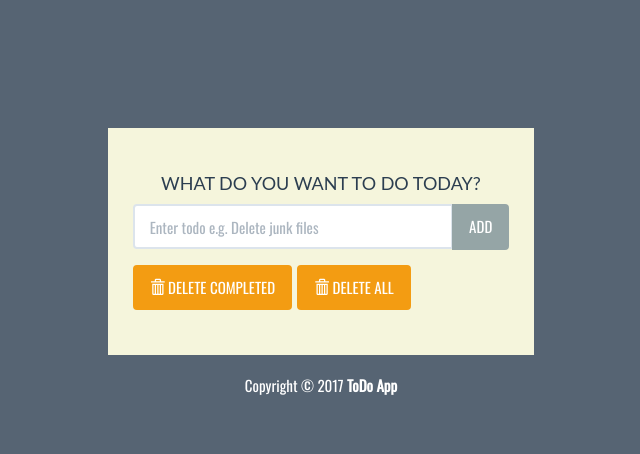
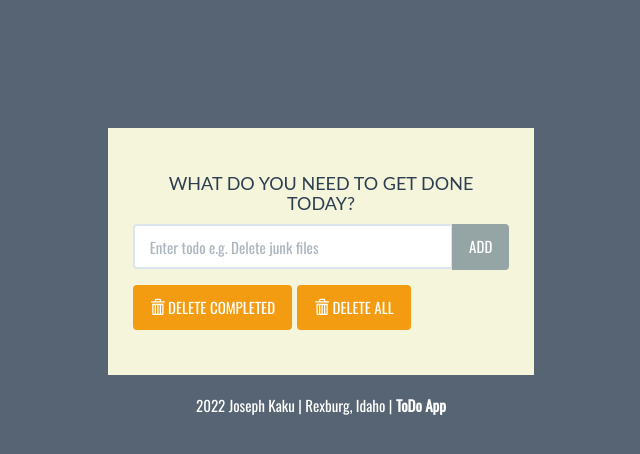
Before and after one commit to Joseph-kaku/mysite, a Django app: page / in a window 1280 px wide. Shown: the top 454 px of the page, without its empty margins (319-959 px from the left). Run offline with Django 4.2, Linux system fonts and the light colour scheme; data that the repository does not hold is empty; some libraries are stand-ins or nearby versions.

Commit message:
slight changes to text

```diff
--- a/todo/templates/todo/index.html
+++ b/todo/templates/todo/index.html
@@ -19,7 +19,7 @@
 
 			<div class="row">
 				<div class="col-lg-4 col-lg-offset-4" id="content">
-					<h2>WHAT DO YOU WANT TO DO TODAY?</h2>
+					<h2>WHAT DO YOU NEED TO GET DONE TODAY?</h2>
 
 					<form action="{% url 'add' %}" method="POST" role="form">
 						{% csrf_token %}
@@ -65,7 +65,7 @@
 			<footer>
 				<div class="row pad">
 					<div class="col-lg-12 text-center">
-						Copyright &copy; 2017 <strong>ToDo App</strong>
+						 2022 Joseph Kaku | Rexburg, Idaho | <strong>ToDo App</strong>
 					</div>
 				</div>
 			</footer>
```
Also changed, not shown: db.sqlite3.
